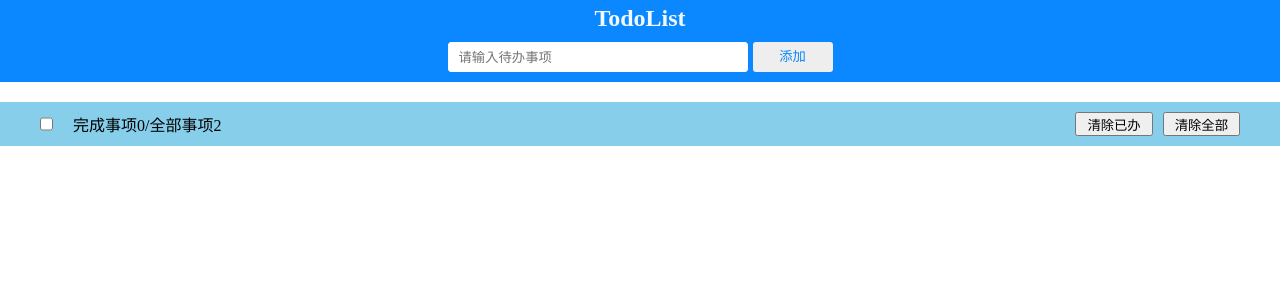
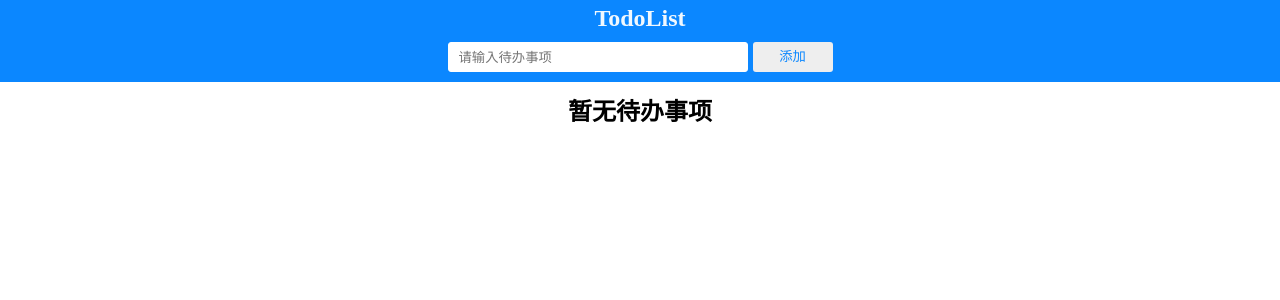
Before and after one commit to reach1020/TodoList_Minecraft_Style, a Vue app: page / in a window 1280 px wide. Shown: the top 300 px of the page. Built offline with nearby package versions, Linux system fonts and the light colour scheme.

Commit message:
7todofooter功能实现

```diff
--- a/src/App.vue
+++ b/src/App.vue
@@ -10,7 +10,12 @@
       @delete="handleDelete"
     />
   </TodoList>
-  <TodoFooter />
+  <TodoFooter
+    :todos="todos"
+    @toggle-all="handleChangeAll"
+    @clear-done="handleClearDone"
+    @clear-all="handleClearAll"
+  />
 </template>
 
 <script setup>
@@ -32,13 +37,27 @@ const handleToggle = (id, checked) => {
 }
 
 const handleUpdate = (id, content) => {
-   const todo = todos.value.find((todo) => todo.id === id)
-   todo.content = content
+  const todo = todos.value.find((todo) => todo.id === id)
+  todo.content = content
 }
 
 const handleDelete = (id) => {
   const index = todos.value.findIndex((todo) => todo.id === id)
-  todos.value.splice(index,1)
+  todos.value.splice(index, 1)
+}
+
+const handleChangeAll = (checked) => {
+  // 使用传递的value值,更新所有todo的done属性
+  todos.value.forEach((todo => {todo.done=checked}))
+}
+
+const handleClearDone = () => {
+  // 过滤出未完成元素
+  todos.value = todos.value.filter((todo)=>!todo.done)
+}
+const handleClearAll = () => {
+  // todos.value.length = 0
+  todos.value = []
 }
 </script>
 
--- a/src/components/TodoFooter.vue
+++ b/src/components/TodoFooter.vue
@@ -1,13 +1,37 @@
 <template>
-  <footer class="todo-footer">
-    <input type="checkbox" />
-    <span>完成事项0/全部事项2</span>
-    <button>清除已办</button>
-    <button>清除全部</button>
+  <footer v-if="todos.length" class="todo-footer">
+    <input type="checkbox" :checked="allDone" @change="handleChange"/>
+    <span>完成事项{{doneCount}}/全部事项{{ allCount }}</span>
+    <button @click="$emit('clear-done')">清除已办</button>
+    <button @click="$emit('clear-all')">清除全部</button>
   </footer>
+  <h2 v-else class="empty">暂无待办事项</h2>
 </template>
 
-<script setup></script>
+<script setup>
+import { computed } from 'vue'
+
+const props = defineProps({
+  todos:{
+    type:Array,
+    default:()=>[],
+  }
+})
+const emits = defineEmits(['toggle-all'])
+
+const doneCount = computed(()=>{
+  return props.todos.filter((todo)=>todo.done).length
+})
+
+const allDone = computed(()=>{
+  return props.todos.every(todo=>todo.done)
+})
+const allCount = computed(()=>props.todos.length)
+
+const handleChange = (event)=>{
+  emits('toggle-all',event.target.checked)
+}
+</script>
 
 <style scoped>
 .todo-footer {
@@ -24,4 +48,8 @@
   margin-left: 10px;
   padding: 0 10px;
 }
+.empty{
+  text-align: center;
+  margin-top: 10px;
+}
 </style>
```
